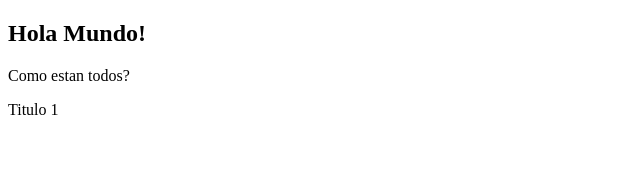
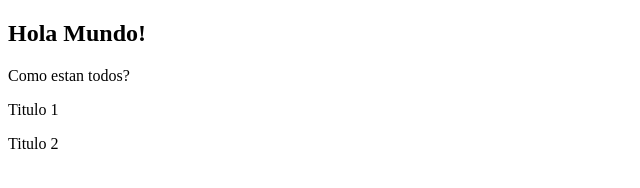
Before and after one commit to IvanGarFou/PruebaEquipo, a plain HTML site: page index.html in a window 1280 px wide. Shown: the full height of the page, 0-640 px from the left. Drawn offline with Linux system fonts and the light colour scheme.

```diff
--- a/index.html
+++ b/index.html
@@ -12,5 +12,6 @@
     <p>Como estan todos?</p>
 
     <p>Titulo 1</p>
+    <p>Titulo 2</p>
 </body>
 </html>
```
